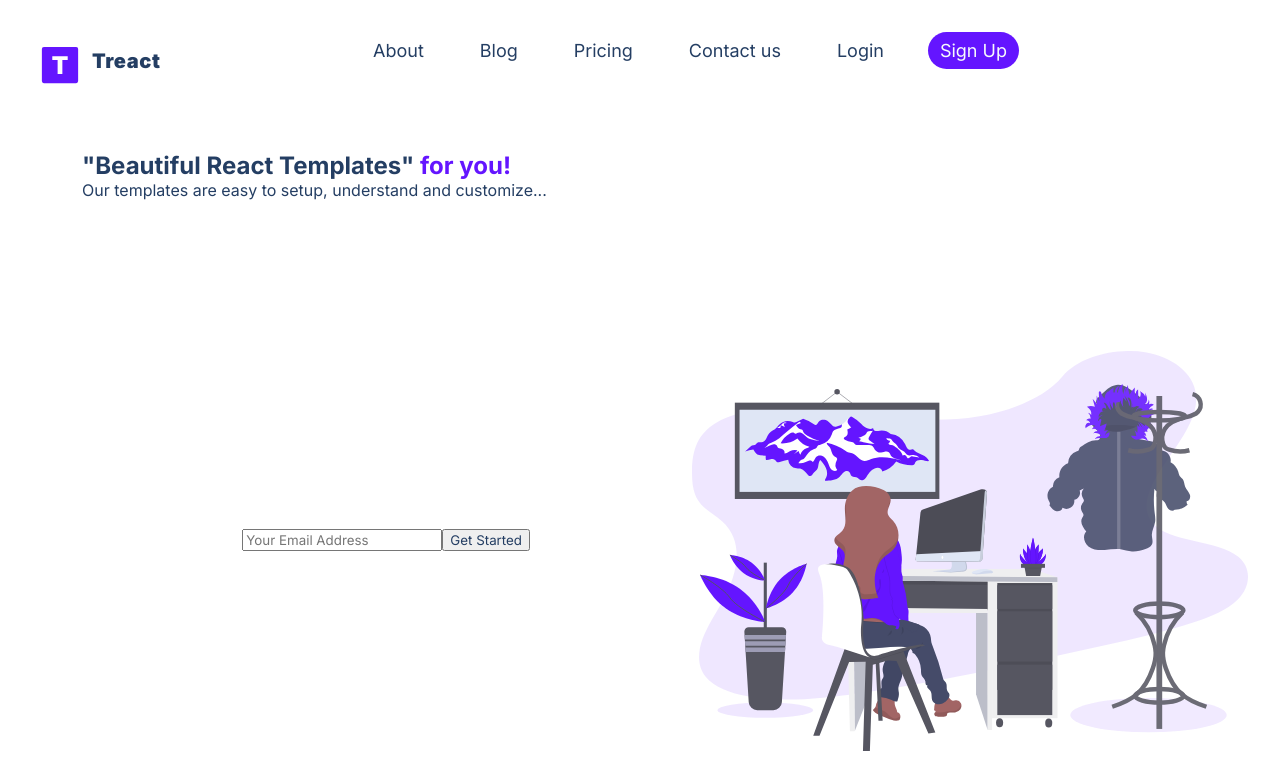
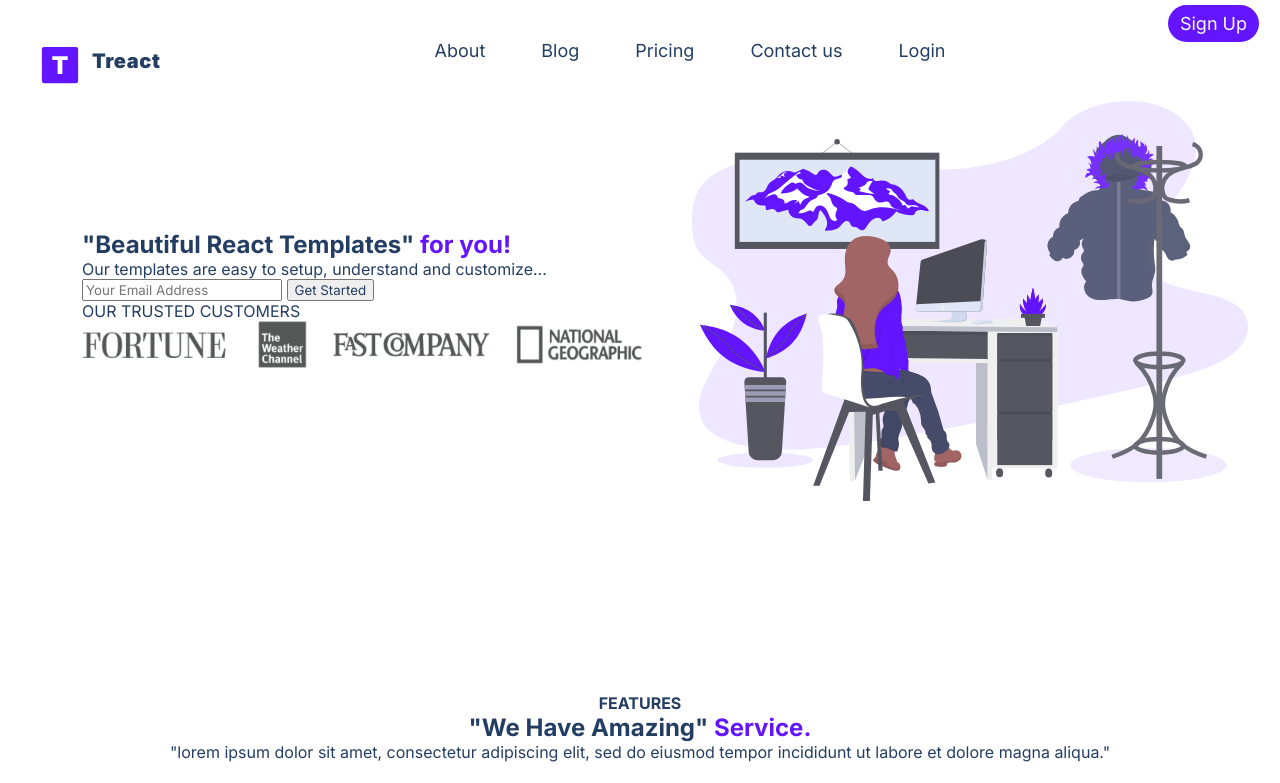
Before and after one commit to jerodwcox-Frontend/Final-Project, a plain HTML site: page index.html in a window 1280 px wide. Shown: the top 783 px of the page. Drawn offline with Linux system fonts and the light colour scheme.

Commit message:
lean not on your own

```diff
--- a/style.css
+++ b/style.css
@@ -90,30 +90,29 @@ main {
 .header__email{
     width: 100%;
     max-width: 448px;
-    height: 680px;
     position: relative;
-    display: flex;
-    justify-content: flex-end;
     align-items: center;
 }
+
+.header__email--input
+border-radius: 32 px
+padding: 20px;
+width: 200%
 
 .header__email--btn{
 
 }
 .nav__link--primary {
-    padding: 16px 32px;
+    position: absolute;
+    right: 5px;
+    padding: 16px 24px;
     background: #6415ff;
     color: #f7fafc;
-    border-radius: 500px;
+    border: none;
+    border-radius: 100px;
+    top: 5px;
     font-weight: 600;
 }
-
-/*
-
-NAVBAR ↓
-
-*/
-
 
 nav {
     display: flex;
```
